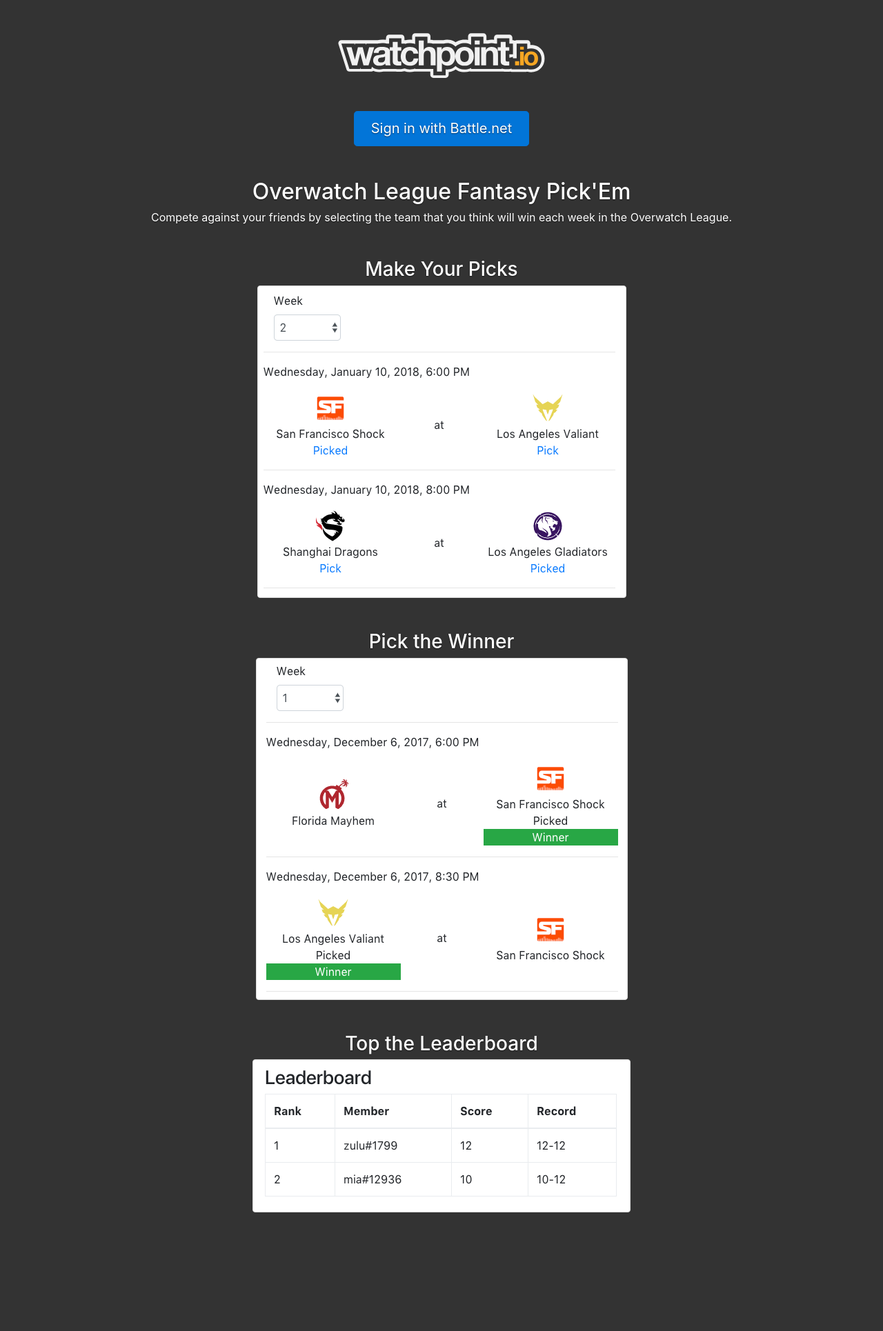
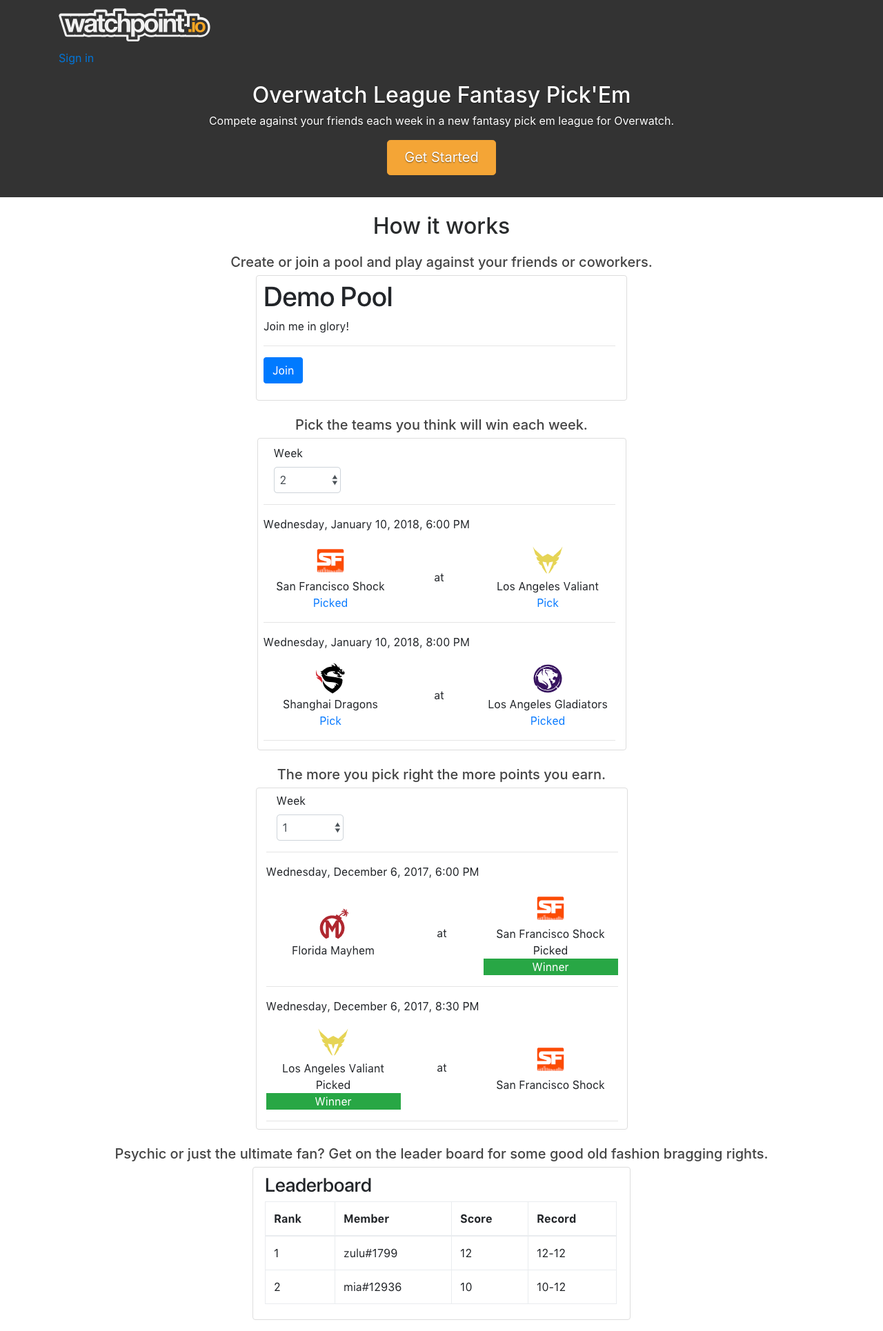
Before and after one commit to lightster/watchpoint-pickem, a PHP site: page /dbname/home in a window 1280 px wide. Shown: the whole page at 69% size. Before the commit the page ends 1758 px from the top, so only its background shows below. Run offline with PHP 8.4, Linux system fonts and the light colour scheme.

Commit message:
Playing more with styling and verbiage

```diff
--- a/public/css/home.css
+++ b/public/css/home.css
@@ -1,8 +1,19 @@
 html, body {
   background: #333;
 }
-body {
+.wpt-dark {
   color: #fff;
   text-align: center;
   text-shadow: 0 .05rem .1rem rgba(0, 0, 0, .5);
 }
+
+.wpt-light {
+  background: #fff;
+  text-align: center;
+}
+
+.wpt-light h3 {
+  text-align: center;
+  font-size: 1.25rem;
+  color: #444;
+}
--- a/views/home.php
+++ b/views/home.php
@@ -11,28 +11,45 @@
     <link rel="stylesheet" href="/css/home.css">
   </head>
   <body>
-    <div class="container p-5">
-      <div class="logo">
-        <img src="/img/logo.svg" width="300">
+    <div class="navbar navbar-expand navbar-dark">
+      <div class="container">
+          <a href="/" class="navbar-brand"><img src="/img/logo.svg" width="220" height=""></a>
+        <ul class="navbar-nav ml-auto">
+          <li class="nav-item">
+            <a href="/auth" class="nav-link">Sign in</a>
+          </li>
+        </ul>
       </div>
+    </div>
+    <div class="container wpt-dark">
+      <div class="row">
+        <div class="col pb-3">
+          <h2 class="mt-2">Overwatch League Fantasy Pick'Em</h2>
+          <p>Compete against your friends each week in a new fantasy pick em
+          league for Overwatch. </p>
+          <p>
+            <a href="/auth" style="background: #F4A536; border-color: #F4A536" class="btn btn-primary btn-lg">Get Started</a>
+          </p>
+        </div>
+      </div>
+    </div>
+    <div class="wpt-light">
+    <div class="container">
       <div class="row">
         <div class="col">
-          <p class="mt-5">
-            <a href="/auth" class="btn btn-lg btn-primary">Sign in with
-              Battle.net</a>
-          </p>
-          <h2 class="mt-5">Overwatch League Fantasy Pick'Em</h2>
-          <p>
-            Compete against your friends by selecting the team that you think
-            will win each week in the Overwatch League.
-          </p>
-          <h3 class="mt-5">Make Your Picks</h3>
+          <h2 class="mt-4">How it works</h2>
+          <h3 class="mt-4">Create or join a pool and play against your friends or
+            coworkers. </h3>
+          <p><img src="/img/watchpoint-join-pool.png" class="img-thumbnail img-fluid"></p>
+          <h3 class="mt-4">Pick the teams you think will win each week.</h3>
           <p><img src="/img/watchpoint-picks.png" class="img-thumbnail img-fluid"></p>
-          <h3 class="mt-5">Pick the Winner</h3>
+          <h3 class="mt-4">The more you pick right the more points you earn.</h3>
           <p><img src="/img/watchpoint-picks-winners.png" class="img-thumbnail img-fluid"></p>
-          <h3 class="mt-5">Top the Leaderboard</h3>
+          <h3 class="mt-4">Psychic or just the ultimate fan? Get on the leader
+            board for some good old fashion bragging rights.</h3>
           <p><img src="/img/watchpoint-leaderboard.png" class="img-thumbnail img-fluid"></p>
         </div>
     </div>
+    </div>
   </body>
 </html>
```
Also changed, not shown: views/pool.php (+10 -6 lines), public/img/watchpoint-join-pool.png (added).
